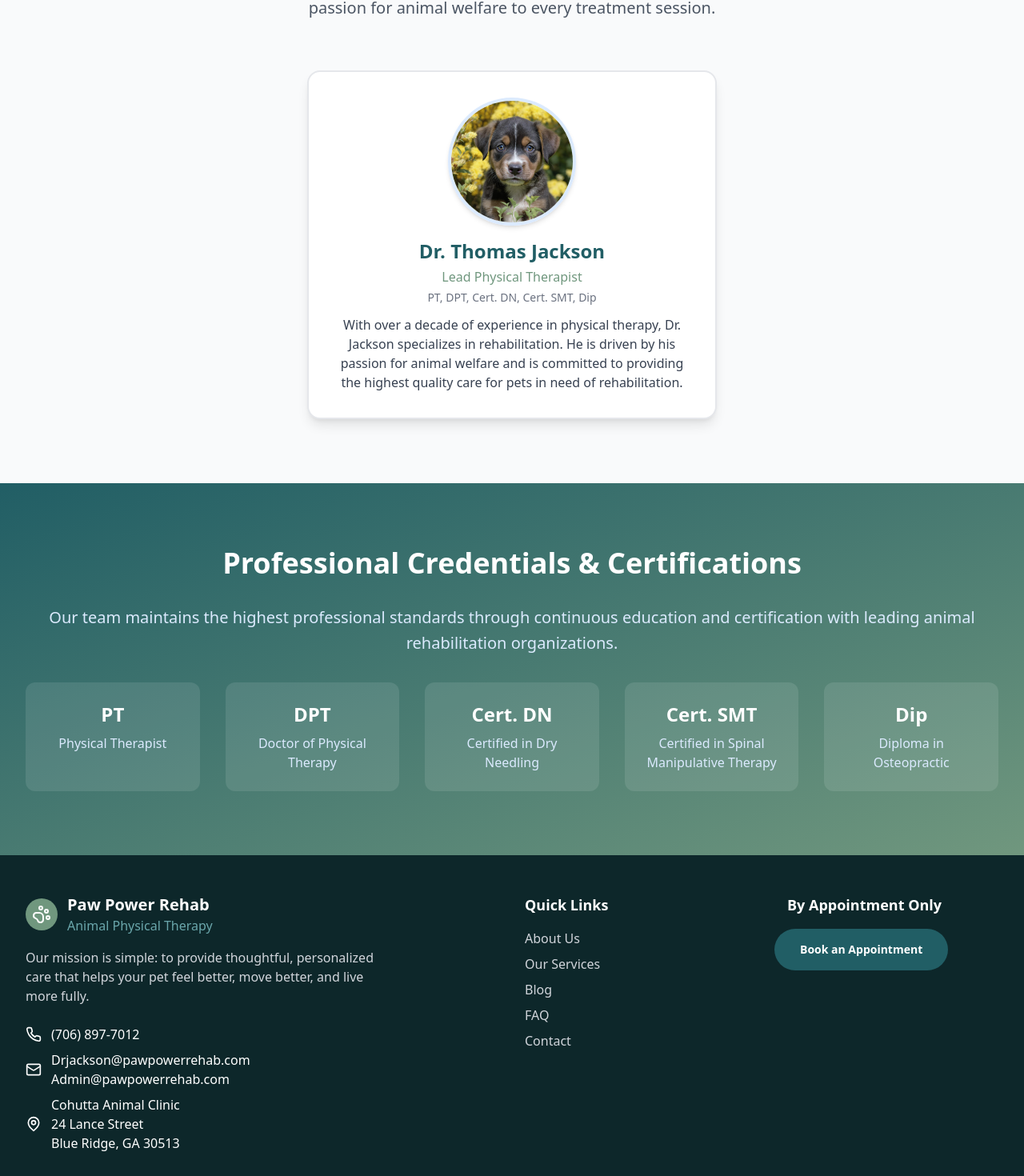
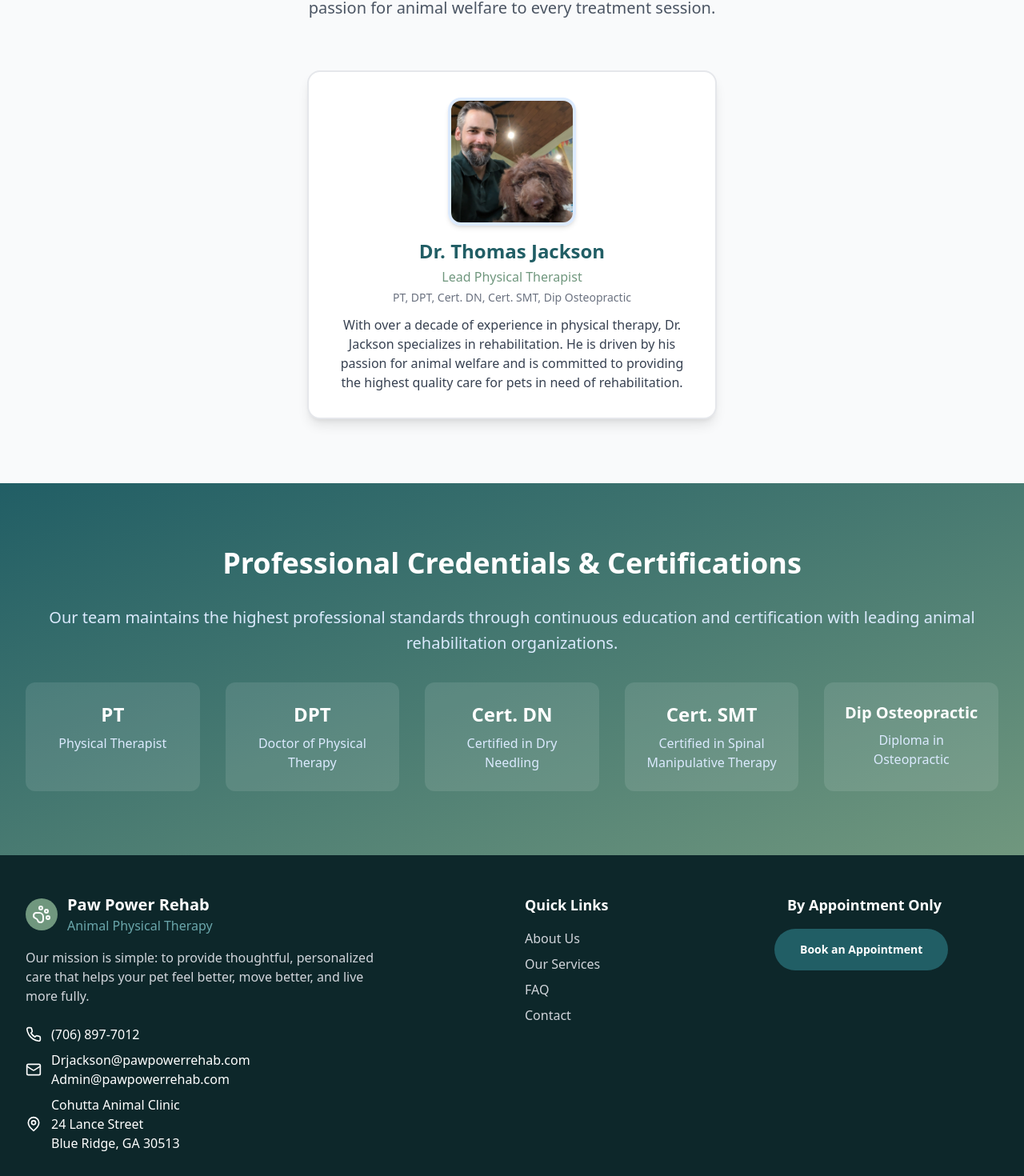
Before and after one commit to DrJackson-PawPowerRehab/pawpowerrehab2, a React (Vite) app: page /about in a window 1280 px wide. Shown: the part 2558-4028 px from the top of the page at 80% size. Built offline with nearby package versions, Linux system fonts and the light colour scheme.

Commit message:
final edits and adding images (#6)
* feat: add images for testimonials and update footer links

* fix: adjust padding and spacing in hero section for better layout

```diff
--- a/src/components/Footer.tsx
+++ b/src/components/Footer.tsx
@@ -96,14 +96,6 @@ const Footer = () => {
               </li>
               <li>
                 <Link
-                  to="/blog"
-                  className="text-gray-300 transition-colors hover:underline"
-                >
-                  Blog
-                </Link>
-              </li>
-              <li>
-                <Link
                   to="/faq"
                   className="text-gray-300 transition-colors hover:underline"
                 >
--- a/src/pages/AboutPage.tsx
+++ b/src/pages/AboutPage.tsx
@@ -1,7 +1,7 @@
 import { Award, Heart, Users, BookOpen } from "lucide-react";
 
 // Import images to ensure proper bundling
-import clinicImage from "/openart-image_P4_BeiZw_1750798712020_raw.png";
+import dogImage2 from "/openart-image_P4_BeiZw_1750798712020_raw.png";
 import dogImage from "/openart-image_Wo-j3pil_1750798839504_raw.png";
 
 const AboutPage = () => {
@@ -9,8 +9,8 @@ const AboutPage = () => {
     {
       name: "Dr. Thomas Jackson",
       title: "Lead Physical Therapist",
-      credentials: "PT, DPT, Cert. DN, Cert. SMT, Dip",
-      image: "",
+      credentials: "PT, DPT, Cert. DN, Cert. SMT, Dip Osteopractic",
+      image: "tommy.webp",
       bio: "With over a decade of experience in physical therapy, Dr. Jackson specializes in rehabilitation. He is driven by his passion for animal welfare and is committed to providing the highest quality care for pets in need of rehabilitation.",
     },
   ];
@@ -100,8 +100,8 @@ const AboutPage = () => {
             </div>
             <div className="relative">
               <img
-                src={clinicImage}
-                alt="Modern clinic interior with therapy equipment"
+                src={dogImage2}
+                alt="A happy dog"
                 className="w-full h-[400px] object-cover rounded-2xl shadow-xl"
               />
             </div>
@@ -190,9 +190,9 @@ const AboutPage = () => {
               >
                 <div className="mb-4">
                   <img
-                    src={clinicImage}
+                    src={member.image}
                     alt={member.name}
-                    className="object-cover w-40 h-40 border-4 border-blue-100 rounded-full shadow-md"
+                    className="object-cover w-40 h-40 border-4 border-blue-100 shadow-md rounded-2xl"
                   />
                 </div>
                 <h3 className="mb-1 text-2xl font-bold text-primary">
@@ -247,7 +247,9 @@ const AboutPage = () => {
                 </div>
               </div>
               <div className="p-6 bg-white bg-opacity-10 rounded-xl">
-                <div className="mb-2 text-2xl font-bold text-white">Dip</div>
+                <div className="mb-2 text-xl font-bold text-white">
+                  Dip Osteopractic
+                </div>
                 <div className="text-blue-100">Diploma in Osteopractic</div>
               </div>
             </div>
--- a/src/pages/HomePage.tsx
+++ b/src/pages/HomePage.tsx
@@ -36,7 +36,7 @@ const HomePage = () => {
       pet: "Grimm",
       text: "Tommy has been amazing with our dog, Grimm, who was struggling with an old front leg injury. He not only treated him with care, but also researched bracing options and provided targeted exercises to improve his gait and comfort. We highly recommend Tommy—his expertise and compassion truly stand out.",
       rating: 5,
-      photo: "openart-image_zBHZwxyl_1750798820686_raw.png",
+      photo: "grimm.png",
     },
   ];
 
@@ -45,7 +45,7 @@ const HomePage = () => {
       {/* Hero Section */}
       <section className="relative overflow-hidden bg-gradient-to-br from-blue-50 to-emerald-50">
         <div className="px-4 mx-auto max-w-7xl sm:px-6 lg:px-8">
-          <div className="grid items-center grid-cols-1 gap-12 py-20 lg:grid-cols-2">
+          <div className="grid items-center grid-cols-1 gap-12 py-6 sm:py-20 lg:grid-cols-2">
             <div className="space-y-8">
               <div>
                 <h1 className="text-4xl font-bold leading-tight text-gray-900 lg:text-6xl">
@@ -92,15 +92,15 @@ const HomePage = () => {
             <div className="relative">
               <div className="overflow-hidden shadow-2xl aspect-w-4 aspect-h-3 rounded-2xl">
                 <img
-                  src="https://images.pexels.com/photos/1108099/pexels-photo-1108099.jpeg?auto=compress&cs=tinysrgb&w=800"
+                  src="tommy.webp"
                   alt="Happy golden retriever receiving physical therapy"
-                  className="w-full h-[500px] object-cover"
+                  className="w-full object-fit"
                 />
               </div>
-              <div className="absolute p-6 bg-white shadow-xl -bottom-6 -left-6 rounded-2xl">
+              <div className="absolute p-4 bg-white shadow-xl sm:p-6 -bottom-6 -left-6 rounded-2xl">
                 <div className="flex items-center space-x-3">
-                  <div className="p-3 rounded-full bg-secondary">
-                    <Heart className="w-8 h-8 text-white" />
+                  <div className="p-2 rounded-full sm:p-3 bg-secondary">
+                    <Heart className="w-6 h-6 text-white sm:w-8 sm:h-8" />
                   </div>
                   <div>
                     <div className="font-semibold text-gray-900">
@@ -253,7 +253,7 @@ const HomePage = () => {
               <img
                 src={testimonials[0].photo}
                 alt={testimonials[0].name}
-                className="object-cover w-56 h-56 mb-6 border-4 shadow rounded-3xl "
+                className="w-56 mb-6 border-4 shadow object-fit rounded-3xl "
               />
               <div className="flex items-center mb-4 space-x-1">
                 {[...Array(testimonials[0].rating)].map((_, i) => (
--- a/src/pages/ServicesPage.tsx
+++ b/src/pages/ServicesPage.tsx
@@ -69,7 +69,7 @@ const ServicesPage = () => {
   ];
 
   const conditions = [
-    "Post-surgical recovery (ACL, hip replacement, spinal surgery)",
+    "Post-surgical recovery",
     "Arthritis and joint pain",
     "Hip / Elbow dysplasia",
     "Spinal cord injuries",
@@ -171,7 +171,7 @@ const ServicesPage = () => {
           <div className="grid items-center grid-cols-1 gap-12 lg:grid-cols-2">
             <div>
               <h2 className="mb-6 text-3xl font-bold text-gray-900 lg:text-4xl">
-                Conditions We Treat
+                Conditions we treat
               </h2>
               <p className="mb-8 text-lg leading-relaxed text-gray-600">
                 Our experienced team has successfully treated a wide range of
```
Also changed, not shown: public/tommy.webp (added), 1 other file (tests, documents, lock files or other folders).
